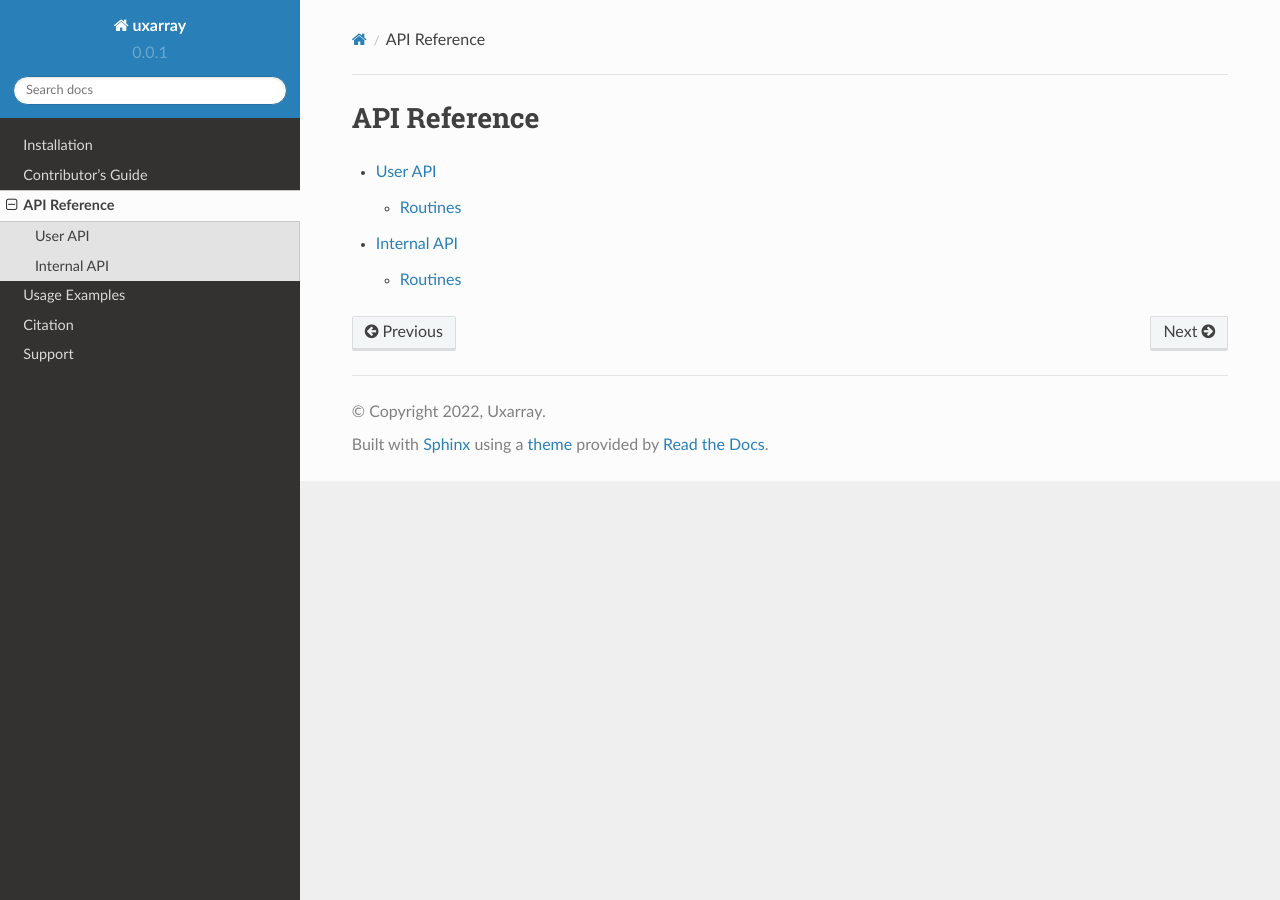
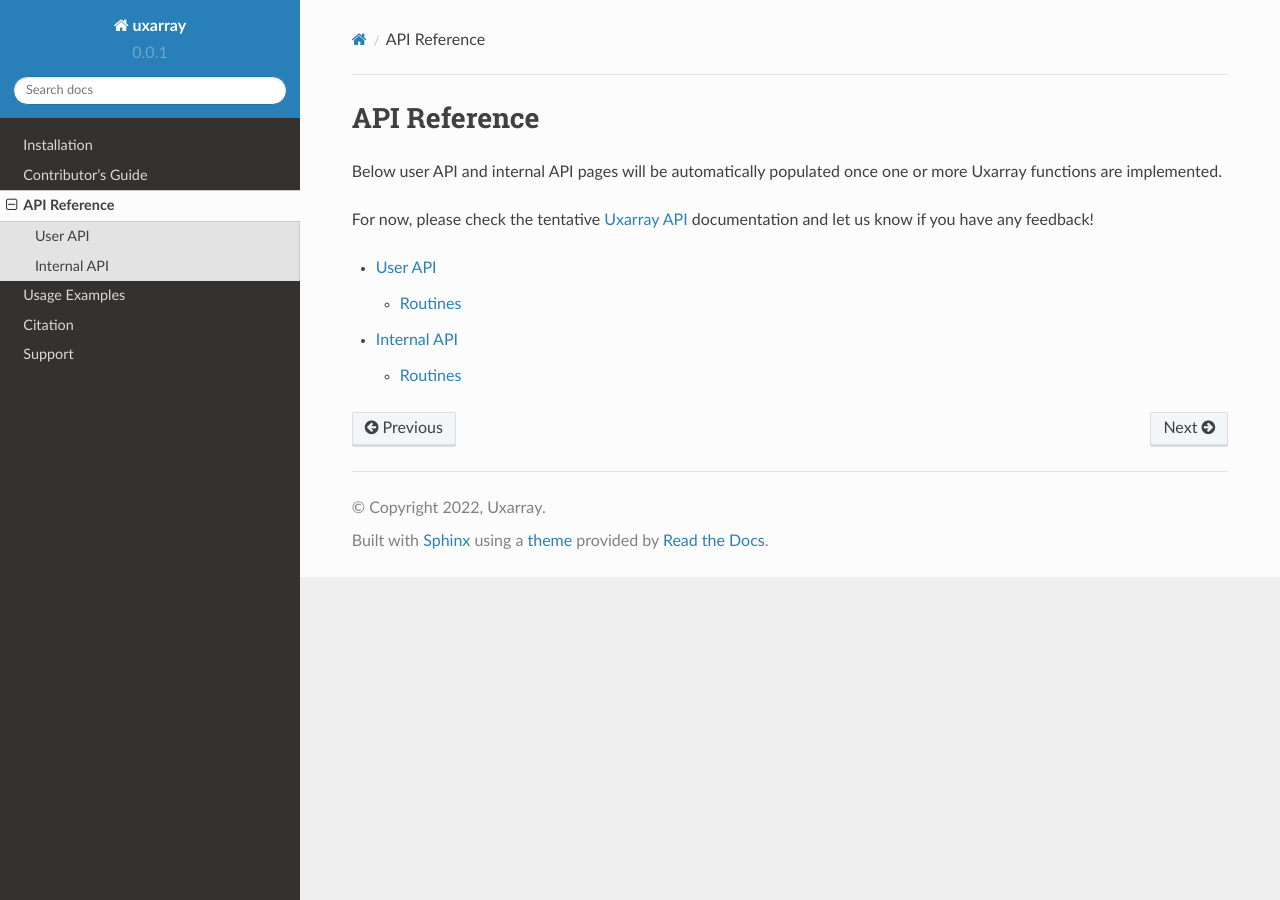
Before and after one commit to UXARRAY/uxarray, a Sphinx documentation site: the page built from docs/api.rst, in a window 1280 px wide. Built offline with Sphinx 7.4.7 and the Read the Docs theme 2.0.0, drawn with Linux system fonts in a browser that asks for light colours.

Commit message:
Added the same explanation text into API reference and internal API pages, too

```diff
--- a/docs/api.rst
+++ b/docs/api.rst
@@ -1,6 +1,13 @@
 API Reference
 =============
 
+Below user API and internal API pages will be automatically populated once one
+or more Uxarray functions are implemented.
+
+For now, please check the
+tentative `Uxarray API
+<https://github.com/UXARRAY/uxarray/blob/main/docs/user_api/uxarray_api.md>`_
+documentation and let us know if you have any feedback!
 
 .. toctree::
    :maxdepth: 2
--- a/docs/user_api/index.rst
+++ b/docs/user_api/index.rst
@@ -4,7 +4,7 @@
 ========
 
 This page will be automatically populated once one or more
-Uxarray functions are implemented.
+Uxarray user API functions are implemented.
 
 For now, please check the
 tentative `Uxarray API
```
Also changed, not shown: docs/internal_api/index.rst (+8 -0 lines).
